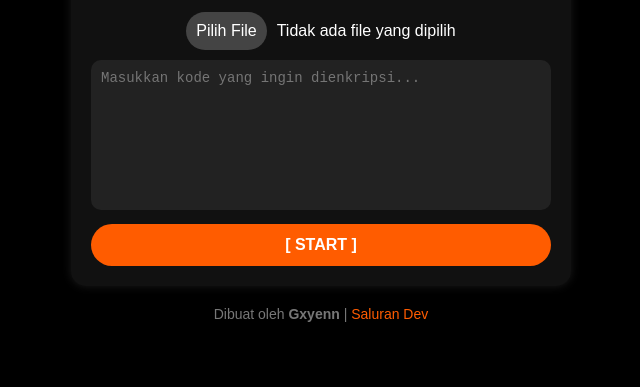
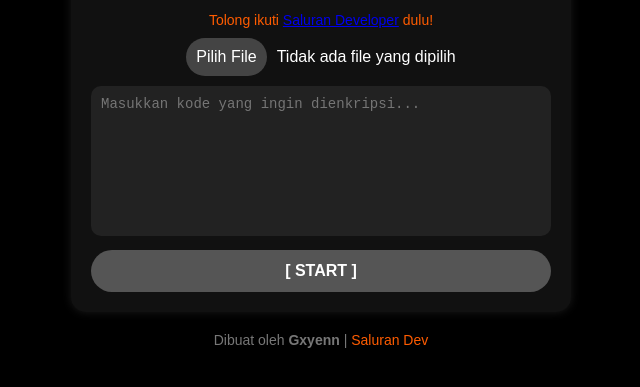
Before and after one commit to Gxyenn/MyDev-Info, a plain HTML site: page index.html in a window 1280 px wide. Shown: the part 107-494 px from the top of the page, without its empty margins (319-959 px from the left). Drawn offline with Linux system fonts and the light colour scheme.

Commit message:
Update index.html

```diff
--- a/index.html
+++ b/index.html
@@ -67,6 +67,9 @@
             border-radius: 20px;
             cursor: pointer;
         }
+        .btn-container {
+            margin-top: 10px;
+        }
         button {
             width: 100%;
             padding: 12px;
@@ -75,12 +78,13 @@
             color: #fff;
             font-size: 16px;
             cursor: pointer;
-            margin-top: 10px;
             border-radius: 25px;
             font-weight: bold;
+            transition: 0.3s;
         }
-        button:hover {
-            background: #e04b00;
+        button:disabled {
+            background: #555;
+            cursor: not-allowed;
         }
         .result-container {
             display: none;
@@ -89,16 +93,16 @@
             padding: 10px;
             border-radius: 15px;
         }
-        .result-container textarea {
-            height: 100px;
-            background: #000;
-            color: #0f0;
-            border-radius: 10px;
-        }
         .result-buttons {
             display: flex;
             gap: 10px;
             margin-top: 10px;
+        }
+        .notice {
+            font-size: 14px;
+            color: #ff5c00;
+            margin-bottom: 10px;
+            display: block;
         }
         .footer {
             margin-top: 20px;
@@ -116,6 +120,10 @@
         <h1>JavaScript Encrypter</h1>
         <p>Gunakan ini untuk mengenkripsi kode JavaScript agar sulit dibaca.</p>
 
+        <span class="notice" id="followNotice">
+            Tolong ikuti <a href="https://whatsapp.com/channel/0029Vap5nJh2UPBDIc9bja1s" target="_blank" onclick="allowStart()">Saluran Developer</a> dulu!
+        </span>
+
         <div class="file-upload">
             <label for="fileInput">Pilih File</label>
             <span id="fileName">Tidak ada file yang dipilih</span>
@@ -123,7 +131,10 @@
         </div>
 
         <textarea id="inputCode" placeholder="Masukkan kode yang ingin dienkripsi..."></textarea>
-        <button onclick="obfuscateCode()">[ START ]</button>
+
+        <div class="btn-container">
+            <button id="startBtn" onclick="obfuscateCode()" disabled>[ START ]</button>
+        </div>
 
         <div class="result-container" id="resultContainer">
             <h3>Hasil:</h3>
@@ -140,6 +151,19 @@
     </div>
 
     <script>
+        function allowStart() {
+            localStorage.setItem('channelFollowed', 'true'); // Simpan status di LocalStorage
+            document.getElementById('startBtn').disabled = false; // Aktifkan tombol
+            document.getElementById('followNotice').style.display = 'none'; // Sembunyikan teks
+        }
+
+        window.onload = function () {
+            if (localStorage.getItem('channelFollowed') === 'true') {
+                document.getElementById('startBtn').disabled = false; // Aktifkan tombol jika sudah follow sebelumnya
+                document.getElementById('followNotice').style.display = 'none'; // Sembunyikan teks
+            }
+        };
+
         document.getElementById('fileInput').addEventListener('change', function(event) {
             const file = event.target.files[0];
             if (file) {
```
